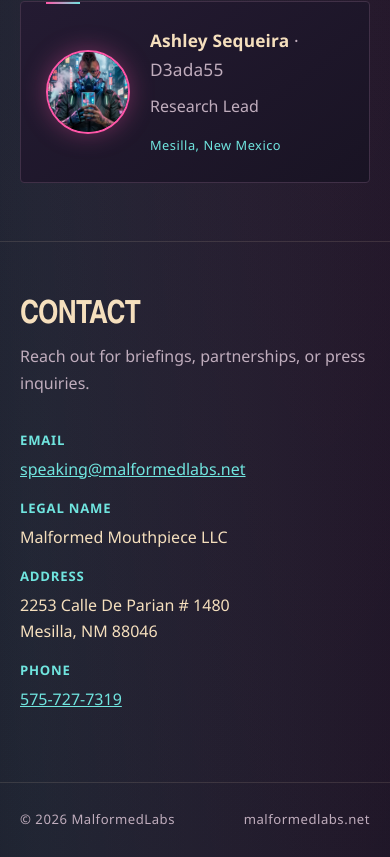
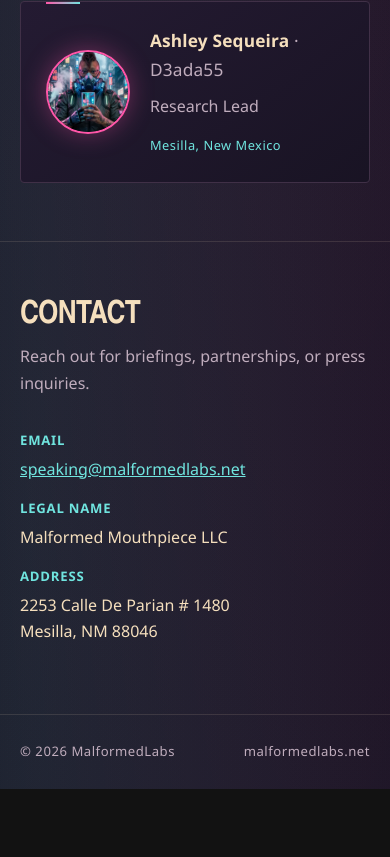
Before and after one commit to m1ssanthr0py/malformedlabs-site, a plain HTML site: page index.html in a window 390 px wide. Shown: the part 3634-4491 px from the top of the page. After the commit the page ends 4423 px from the top, so only its background shows below. Drawn offline with Linux system fonts and the light colour scheme.

Commit message:
Remove phone number from contact section
Co-Authored-By: Claude Opus 5.5 <noreply@anthropic.com>

```diff
--- a/index.html
+++ b/index.html
@@ -280,7 +280,6 @@
           <dt>Email</dt><dd><a href="mailto:speaking@malformedlabs.net">speaking@malformedlabs.net</a></dd>
           <dt>Legal name</dt><dd>Malformed Mouthpiece LLC</dd>
           <dt>Address</dt><dd>2253 Calle De Parian # 1480<br>Mesilla, NM 88046</dd>
-          <dt>Phone</dt><dd><a href="tel:+15757277319">575-727-7319</a></dd>
         </dl>
       </div>
     </section>
```
